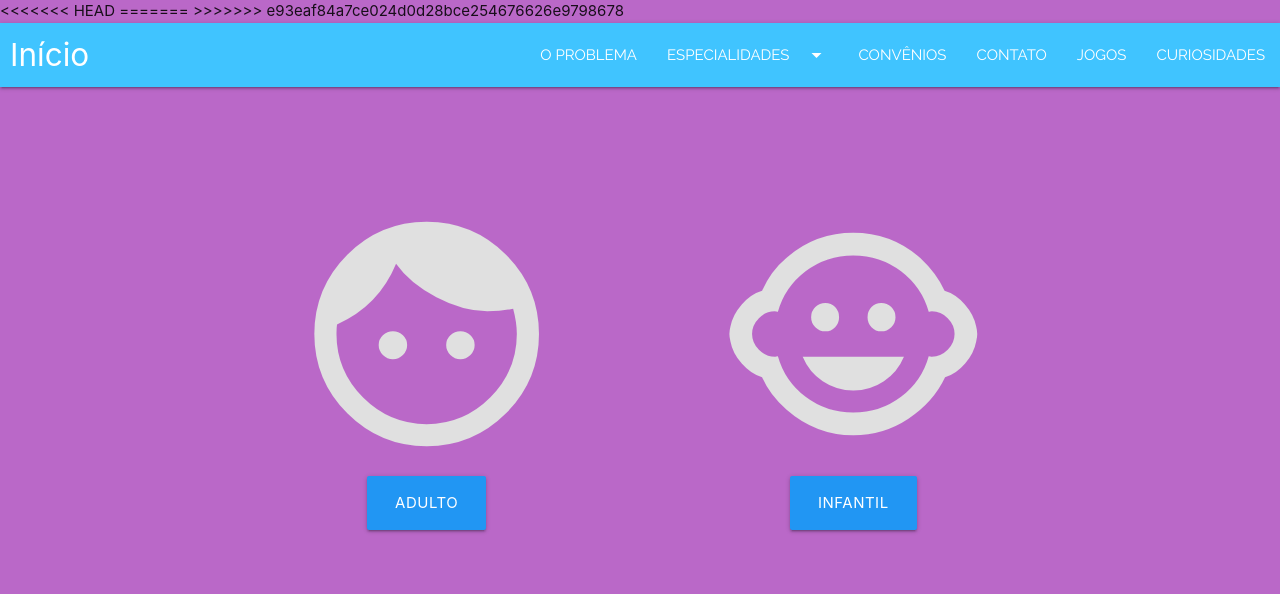
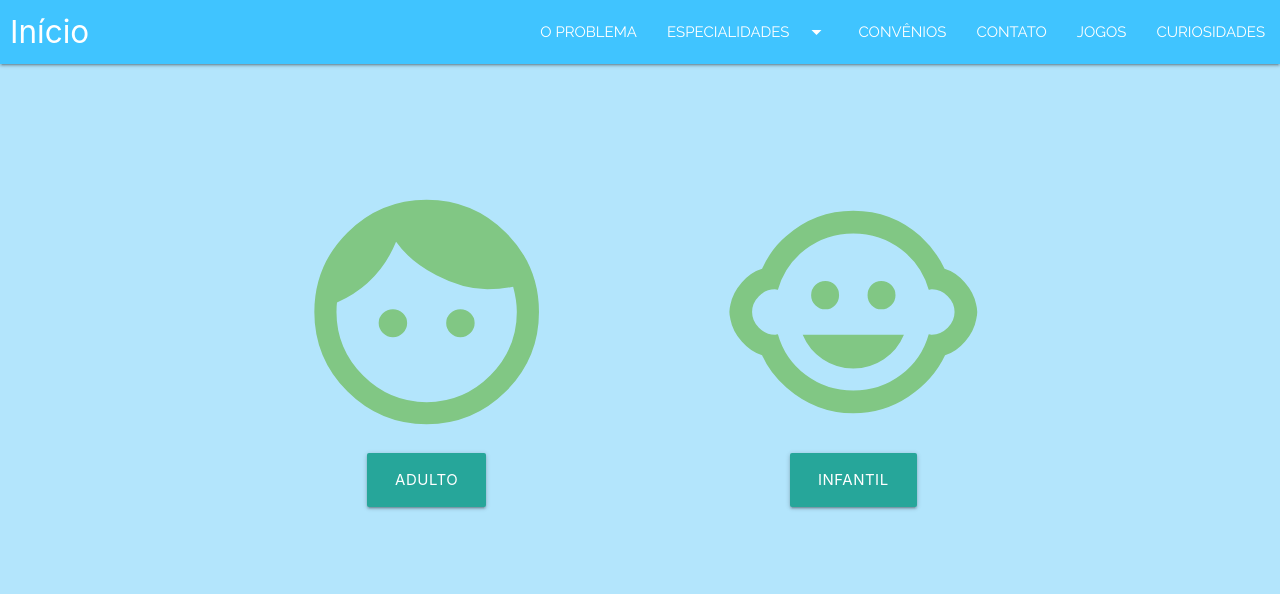
Before and after one commit to gmfonseca/tis4, a PHP site: page /Definir-Jogo.php in a window 1280 px wide. Shown: the top 594 px of the page. Run offline with PHP 8.4, Linux system fonts and the light colour scheme; some libraries are stand-ins or nearby versions.

Commit message:
Alteracao dos Icones em DefinirJogo

```diff
--- a/ClinicaMedica/Definir-Jogo.php
+++ b/ClinicaMedica/Definir-Jogo.php
@@ -58,11 +58,7 @@
 
         /*Conteudo da página*/
         #conteudo{
-<<<<<<< HEAD
-            background: #ba68c8;
-=======
             background-color: #b3e5fc;
->>>>>>> e93eaf84a7ce024d0d28bce254676626e9798678
         }
         a
         .btn{
@@ -83,11 +79,7 @@
 
     </style>
 
-<<<<<<< HEAD
-    <body  style="background-color:#ba68c8">
-=======
     <body  style="background-color:#b3e5fc">
->>>>>>> e93eaf84a7ce024d0d28bce254676626e9798678
 
         <!-- Website Content -->
         <div id="conteudo">
@@ -99,18 +91,18 @@
             <div class="row" id="linha">
                 <div class="center col s12 m6 l4 offset-l2">
 
-                    <i class="large material-icons grey-text text-lighten-2 tamIcons">face</i>
+                    <i class="large material-icons green-text text-lighten-2 tamIcons">face</i>
                     <br>
-                    <a href="Jogos.php" class="waves-effect waves-light btn-large blue"> ADULTO </a>
+                    <a href="Jogos.php" class="waves-effect waves-light btn-large"> ADULTO </a>
                     <br><br>
                     <span class="col s12 hide-on-med-and-up divisor-line"><br></span>
                 </div>
 
                 <div class="center col s12 m6 l4">
 
-                    <i class="large material-icons grey-text text-lighten-2 tamIcons">child_care</i>
+                    <i class="large material-icons green-text text-lighten-2 tamIcons">child_care</i>
                     <br>
-                    <a href="Infantil.php" class="waves-effect waves-light btn-large blue"> INFANTIL </a>
+                    <a href="Infantil.php" class="waves-effect waves-light btn-large"> INFANTIL </a>
                     <br><br>
                     <span class="col s12 hide-on-med-and-up divisor-line"><br></span>
                 </div>
```
